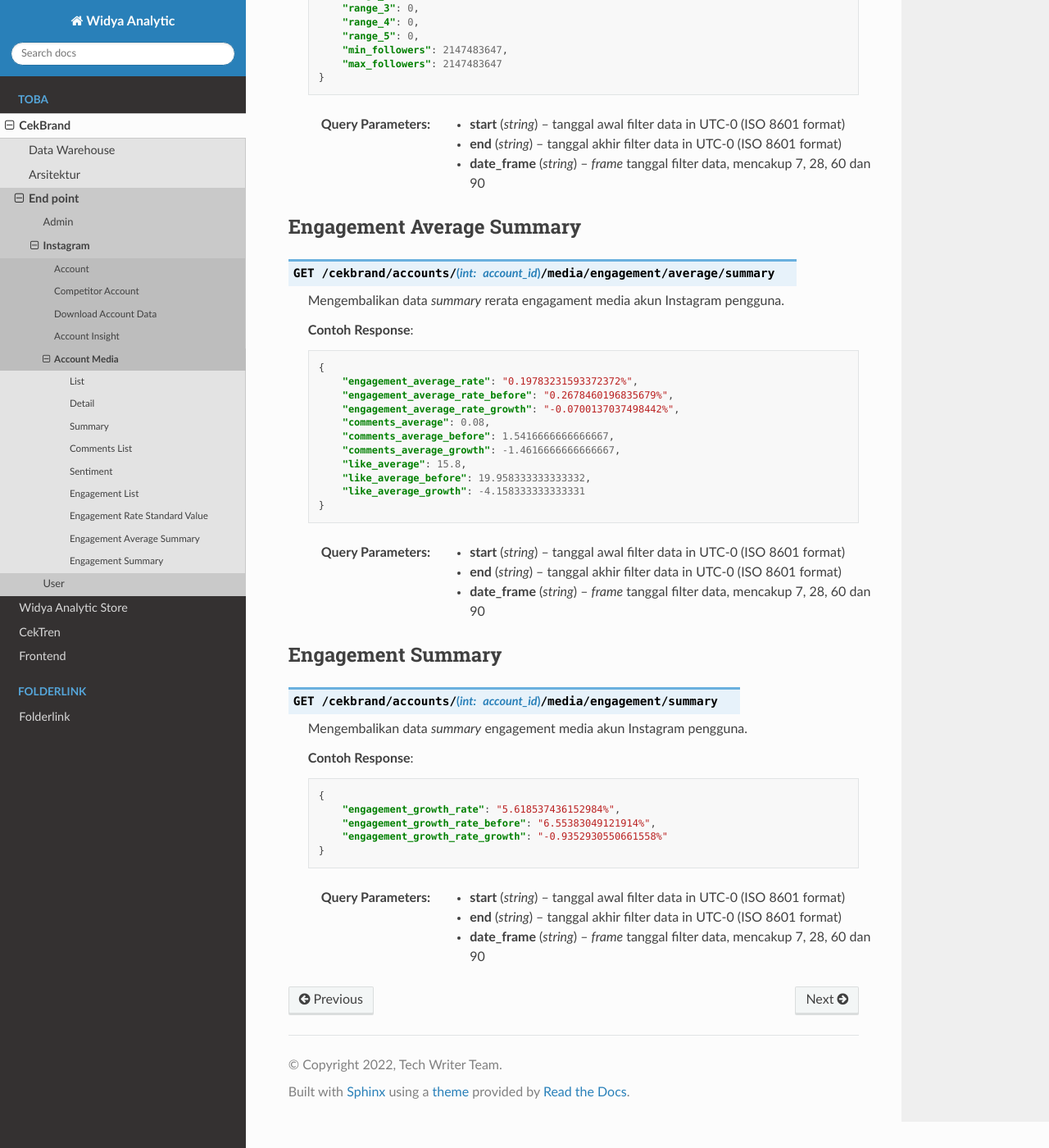
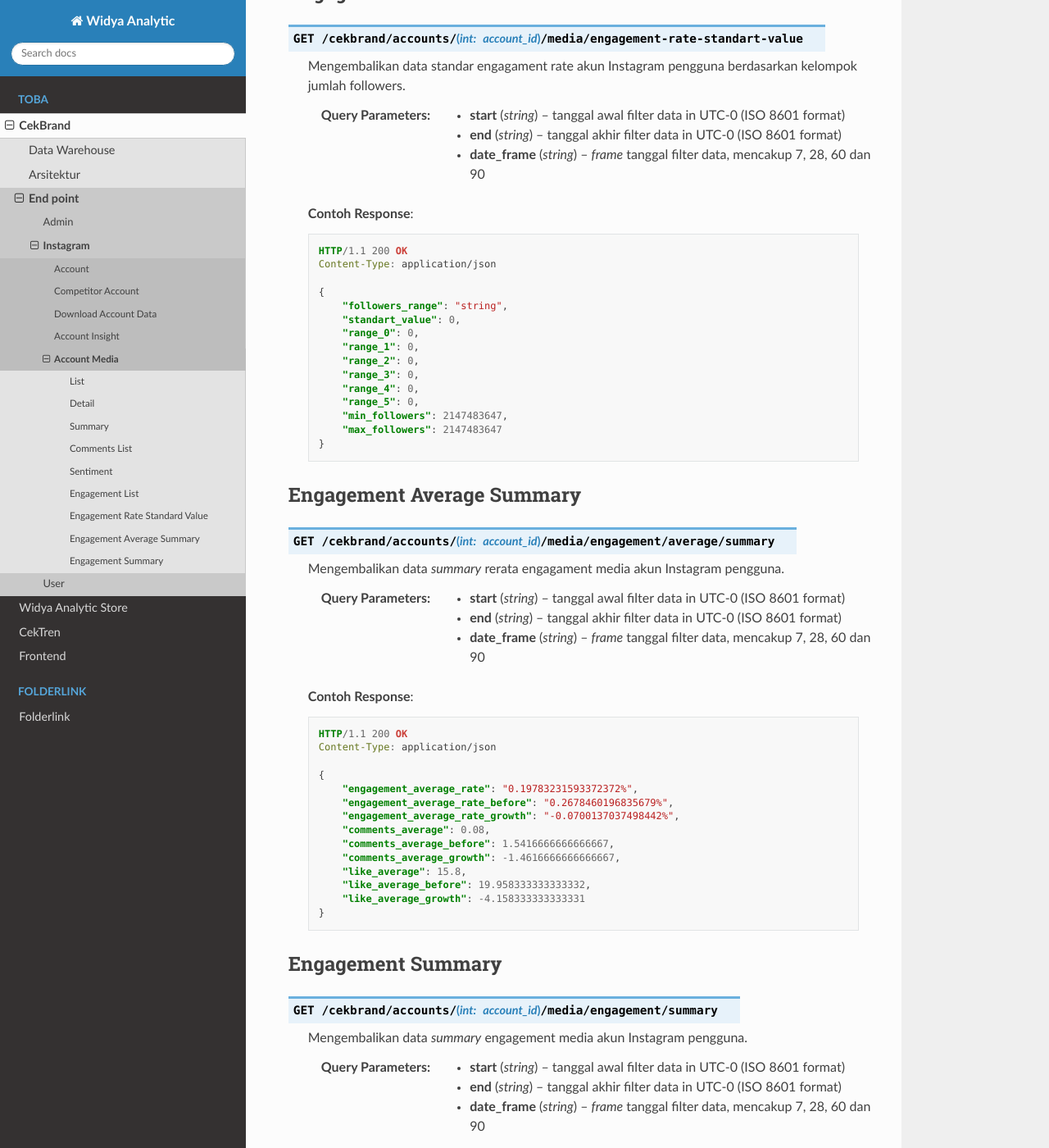
Before and after one commit to syrico/dokumentasi_data_widyaanalytics, a Sphinx documentation site: the page built from docs/source/Toba/cekbrand/endpoint/instagram/media.rst, in a window 1280 px wide and 1400 px high, scrolled down 3282 px. Shown: the whole window at 82% size. Built offline with Sphinx 7.4.7 and the Read the Docs theme 2.0.0, drawn with Linux system fonts in a browser that asks for light colours; some of the changed text lies outside the part shown.

Commit message:
refactor(endpoint/instagram): replace json block by http and move queries to top

```diff
--- a/docs/source/Toba/cekbrand/endpoint/instagram/account.rst
+++ b/docs/source/Toba/cekbrand/endpoint/instagram/account.rst
@@ -2,7 +2,6 @@
 +++++++
 
 Account adalah akun Instagram pengguna yang tersimpan dalam layanan CekBrand.
-
 
 **Penjelasan Parameter URL**
 
--- a/docs/source/Toba/cekbrand/endpoint/instagram/media.rst
+++ b/docs/source/Toba/cekbrand/endpoint/instagram/media.rst
@@ -23,9 +23,16 @@
 
     Mengembalikan daftar data media akun Instagram pengguna.
 
+    :query string start: tanggal awal filter data in UTC-0 (ISO 8601 format)
+    :query string end: tanggal akhir filter data in UTC-0 (ISO 8601 format)
+    :query string date_frame: *frame* tanggal filter data, mencakup 7, 28, 60 dan 90
+
     **Contoh Response**:
 
-    .. sourcecode:: json
+    .. sourcecode:: http
+
+        HTTP/1.1 200 OK
+        Content-Type: application/json
 
         [
             {
@@ -45,10 +52,6 @@
             }
         ]
 
-    :query string start: tanggal awal filter data in UTC-0 (ISO 8601 format)
-    :query string end: tanggal akhir filter data in UTC-0 (ISO 8601 format)
-    :query string date_frame: *frame* tanggal filter data, mencakup 7, 28, 60 dan 90
-
 Detail
 ======
 
@@ -58,7 +61,10 @@
 
     **Contoh Response**:
 
-    .. sourcecode:: json
+    .. sourcecode:: http
+
+        HTTP/1.1 200 OK
+        Content-Type: application/json
 
         {
             "id": "string",
@@ -83,10 +89,17 @@
 
     Mengembalikan data *summary* media akun Instagram pengguna.
 
+    :query string start: tanggal awal filter data in UTC-0 (ISO 8601 format)
+    :query string end: tanggal akhir filter data in UTC-0 (ISO 8601 format)
+    :query string date_frame: *frame* tanggal filter data, mencakup 7, 28, 60 dan 90
+
     .. toggle-header::
         :header: **Contoh Response**:
 
-        .. sourcecode:: json
+        .. sourcecode:: http
+
+            HTTP/1.1 200 OK
+            Content-Type: application/json
 
             {
                 "earliest_media": {
@@ -194,10 +207,6 @@
                 "highest_reach_media_before": null
             }
 
-    :query string start: tanggal awal filter data in UTC-0 (ISO 8601 format)
-    :query string end: tanggal akhir filter data in UTC-0 (ISO 8601 format)
-    :query string date_frame: *frame* tanggal filter data, mencakup 7, 28, 60 dan 90
-
 .. _fetch-comment-list:
 
 Comments List
@@ -209,7 +218,10 @@
 
     **Contoh Response**:
 
-    .. sourcecode:: json
+    .. sourcecode:: http
+
+        HTTP/1.1 200 OK
+        Content-Type: application/json
 
         [
             {
@@ -231,7 +243,10 @@
 
     **Contoh Response**:
 
-    .. sourcecode:: json
+    .. sourcecode:: http
+
+        HTTP/1.1 200 OK
+        Content-Type: application/json
 
         {
             "neg": 0,
@@ -248,9 +263,16 @@
 
     Mengembalikan daftar data engagement media akun Instagram pengguna.
 
+    :query string start: tanggal awal filter data in UTC-0 (ISO 8601 format)
+    :query string end: tanggal akhir filter data in UTC-0 (ISO 8601 format)
+    :query string date_frame: *frame* tanggal filter data, mencakup 7, 28, 60 dan 90
+
     **Contoh Response**:
 
-    .. sourcecode:: json
+    .. sourcecode:: http
+
+        HTTP/1.1 200 OK
+        Content-Type: application/json
 
         [
             {
@@ -263,10 +285,6 @@
             }
         ]
 
-    :query string start: tanggal awal filter data in UTC-0 (ISO 8601 format)
-    :query string end: tanggal akhir filter data in UTC-0 (ISO 8601 format)
-    :query string date_frame: *frame* tanggal filter data, mencakup 7, 28, 60 dan 90
-
 Engagement Rate Standard Value
 ==============================
 
@@ -274,9 +292,16 @@
 
     Mengembalikan data standar engagament rate akun Instagram pengguna berdasarkan kelompok jumlah followers.
 
+    :query string start: tanggal awal filter data in UTC-0 (ISO 8601 format)
+    :query string end: tanggal akhir filter data in UTC-0 (ISO 8601 format)
+    :query string date_frame: *frame* tanggal filter data, mencakup 7, 28, 60 dan 90
+
     **Contoh Response**:
 
-    .. sourcecode:: json
+    .. sourcecode:: http
+
+        HTTP/1.1 200 OK
+        Content-Type: application/json
 
         {
             "followers_range": "string",
@@ -291,11 +316,6 @@
             "max_followers": 2147483647
         }
 
-    :query string start: tanggal awal filter data in UTC-0 (ISO 8601 format)
-    :query string end: tanggal akhir filter data in UTC-0 (ISO 8601 format)
-    :query string date_frame: *frame* tanggal filter data, mencakup 7, 28, 60 dan 90
-
-
 Engagement Average Summary
 ===============================
 
@@ -303,9 +323,16 @@
 
     Mengembalikan data *summary* rerata engagament media akun Instagram pengguna.
 
+    :query string start: tanggal awal filter data in UTC-0 (ISO 8601 format)
+    :query string end: tanggal akhir filter data in UTC-0 (ISO 8601 format)
+    :query string date_frame: *frame* tanggal filter data, mencakup 7, 28, 60 dan 90
+
     **Contoh Response**:
 
-    .. sourcecode:: json
+    .. sourcecode:: http
+
+        HTTP/1.1 200 OK
+        Content-Type: application/json
 
         {
             "engagement_average_rate": "0.19783231593372372%",
@@ -319,10 +346,6 @@
             "like_average_growth": -4.158333333333331
         }
 
-    :query string start: tanggal awal filter data in UTC-0 (ISO 8601 format)
-    :query string end: tanggal akhir filter data in UTC-0 (ISO 8601 format)
-    :query string date_frame: *frame* tanggal filter data, mencakup 7, 28, 60 dan 90
-
 .. _engagement-summary:
 
 Engagement Summary
@@ -332,16 +355,19 @@
 
     Mengembalikan data *summary* engagement media akun Instagram pengguna.
 
+    :query string start: tanggal awal filter data in UTC-0 (ISO 8601 format)
+    :query string end: tanggal akhir filter data in UTC-0 (ISO 8601 format)
+    :query string date_frame: *frame* tanggal filter data, mencakup 7, 28, 60 dan 90
+
     **Contoh Response**:
 
-    .. sourcecode:: json
+    .. sourcecode:: http
+
+        HTTP/1.1 200 OK
+        Content-Type: application/json
 
         {
             "engagement_growth_rate": "5.618537436152984%",
             "engagement_growth_rate_before": "6.55383049121914%",
             "engagement_growth_rate_growth": "-0.9352930550661558%"
         }
-
-    :query string start: tanggal awal filter data in UTC-0 (ISO 8601 format)
-    :query string end: tanggal akhir filter data in UTC-0 (ISO 8601 format)
-    :query string date_frame: *frame* tanggal filter data, mencakup 7, 28, 60 dan 90
```
Also changed, not shown: docs/source/Toba/cekbrand/endpoint/instagram/competitor.rst (+45 -27 lines), docs/source/Toba/cekbrand/endpoint/instagram/download.rst (+8 -12 lines), docs/source/Toba/cekbrand/endpoint/instagram/insight.rst (+76 -46 lines).
